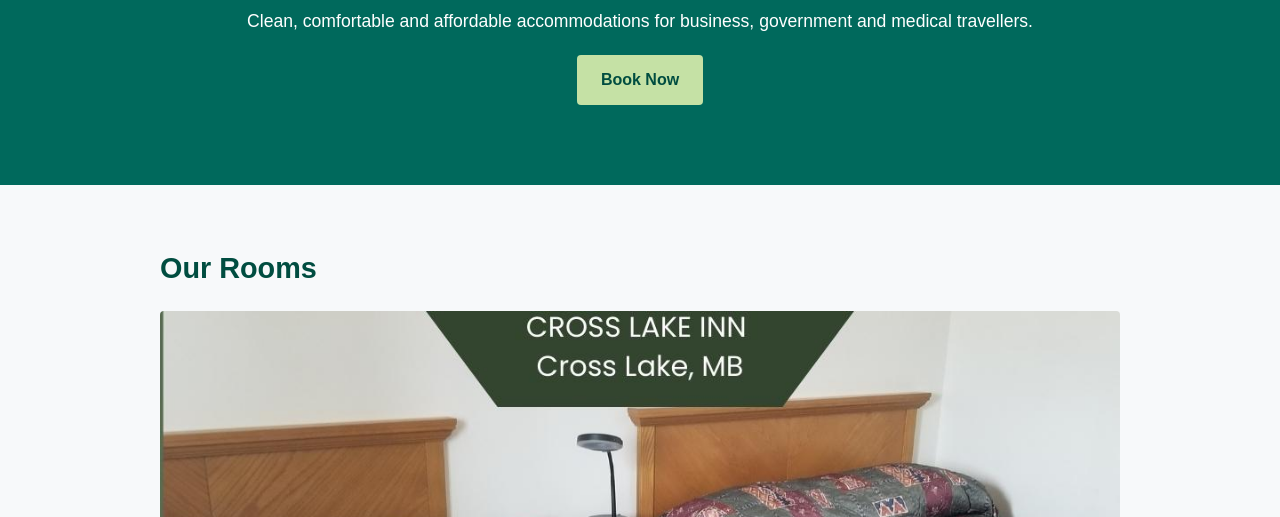
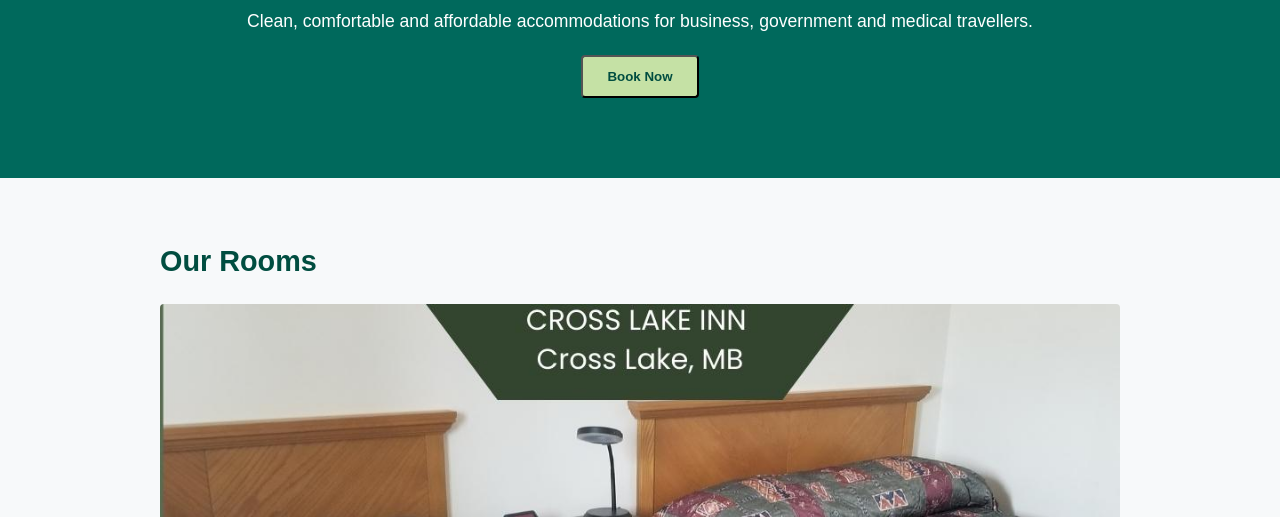
Before and after one commit to CrossLakeInn/crosslakeinnmb-site, a plain HTML site: page index.html in a window 1280 px wide. Shown: the part 283-800 px from the top of the page. Drawn offline with Linux system fonts and the light colour scheme.

Commit message:
Add freetobook booking widget and update styles

```diff
--- a/index.html
+++ b/index.html
@@ -30,8 +30,22 @@
     <div class="hero-content container">
       <h2>Book with us for the best room rate in Cross Lake</h2>
       <p>Clean, comfortable and affordable accommodations for business, government and medical travellers.</p>
-      <!-- The Book Now button links to the freetobook booking page. Replace the URL below with your actual property link once available. -->
-      <a class="cta-button" href="https://bookings.freetobook.com/" target="_blank" id="book-now">Book Now</a>
+      <!-- Booking widget powered by freetobook -->
+      <!--
+        To enable online bookings, replace the placeholder values for
+        w_id and w_tkn below with your actual freetobook widget ID and
+        token. These values are available from your freetobook account
+        under Direct Bookings → Booking Buttons → Advanced.
+
+        The form below submits to freetobook's reservation portal and
+        behaves just like a "Book Now" button. Guests will see your
+        availability and can complete their reservation on freetobook.
+      -->
+      <form class="booking-widget" action="https://portal.freetobook.com/reservations" method="get" target="_blank">
+        <input type="hidden" name="w_id" value="YOUR_WIDGET_ID_HERE">
+        <input type="hidden" name="w_tkn" value="YOUR_WIDGET_TOKEN_HERE">
+        <input type="submit" class="cta-button" value="Book Now">
+      </form>
     </div>
   </section>
 
--- a/styles.css
+++ b/styles.css
@@ -103,6 +103,11 @@ nav a:hover {
   background: #aed581;
 }
 
+/* Booking widget form styles */
+.booking-widget {
+  margin-top: 20px;
+}
+
 /* Sections */
 .section {
   padding: 40px 0;
```
